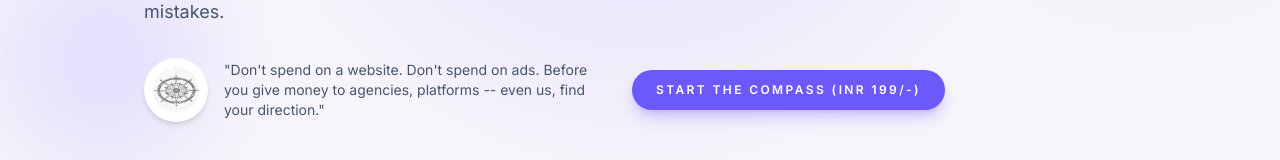
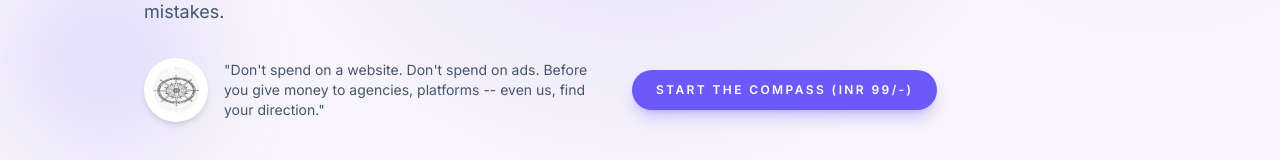
Before and after one commit to Rohit-TheFittara/thefittarasite, a Next.js app: page /launch-compass in a window 1280 px wide. Shown: the part 238-398 px from the top of the page. Built offline with nearby package versions, Linux system fonts and the light colour scheme.

Commit message:
Changed the pricing.

```diff
--- a/app/launch-compass/page.tsx
+++ b/app/launch-compass/page.tsx
@@ -167,7 +167,7 @@ export default function LaunchCompassPage() {
               href="https://purpleseamdevtest-d3bgh7ddhwewb3hu.centralindia-01.azurewebsites.net/explore/fittaracompass"
               className="inline-flex items-center justify-center rounded-full bg-[#6b59fa] px-6 py-3 text-xs font-semibold uppercase tracking-[0.2em] text-white shadow-lg shadow-[#6b59fa]/30 hover:bg-[#5a48e5]"
             >
-              Start the Compass (INR 199/-)
+              Start the Compass (INR 99/-)
             </a>
           </div>
         </div>
```
